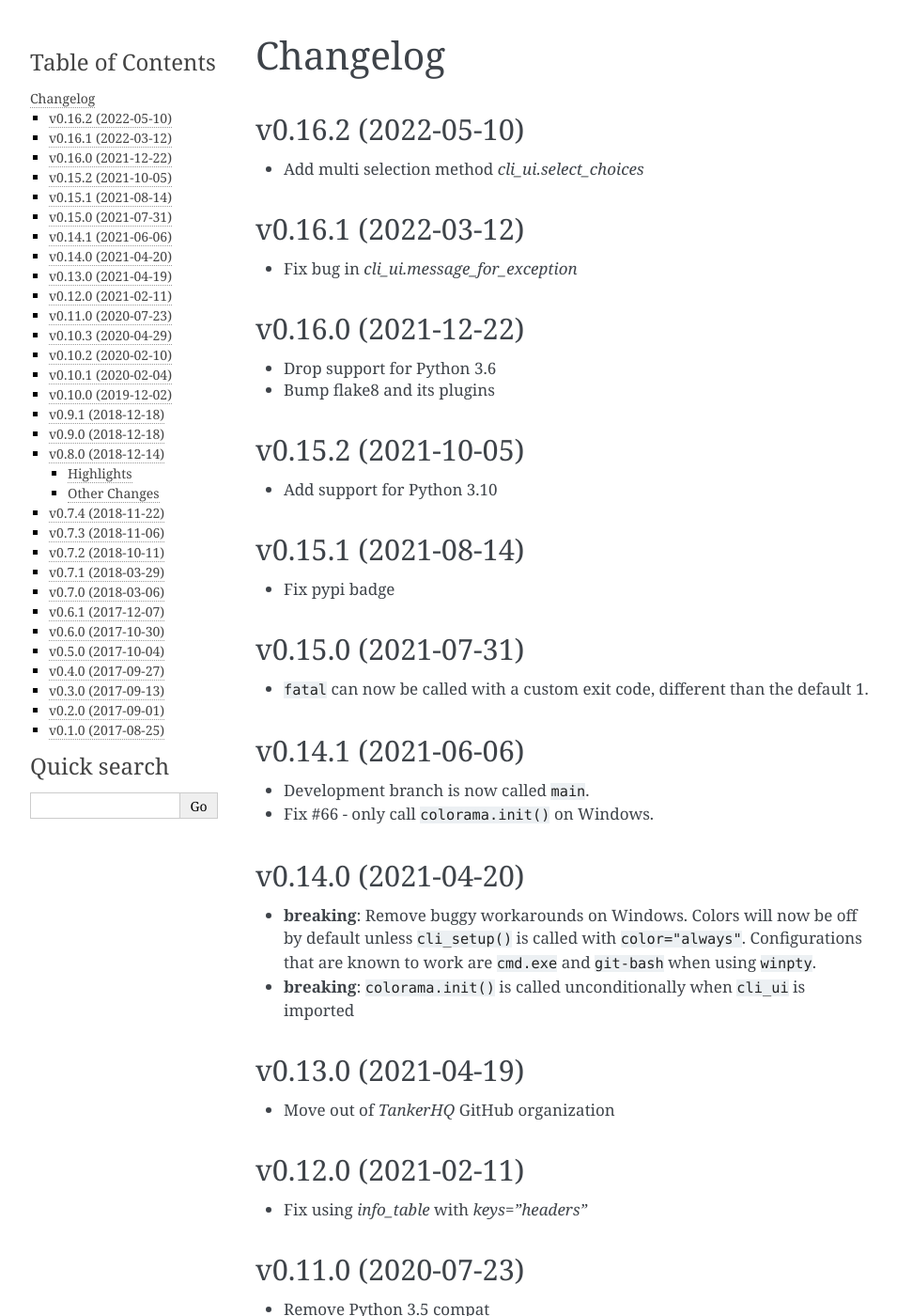
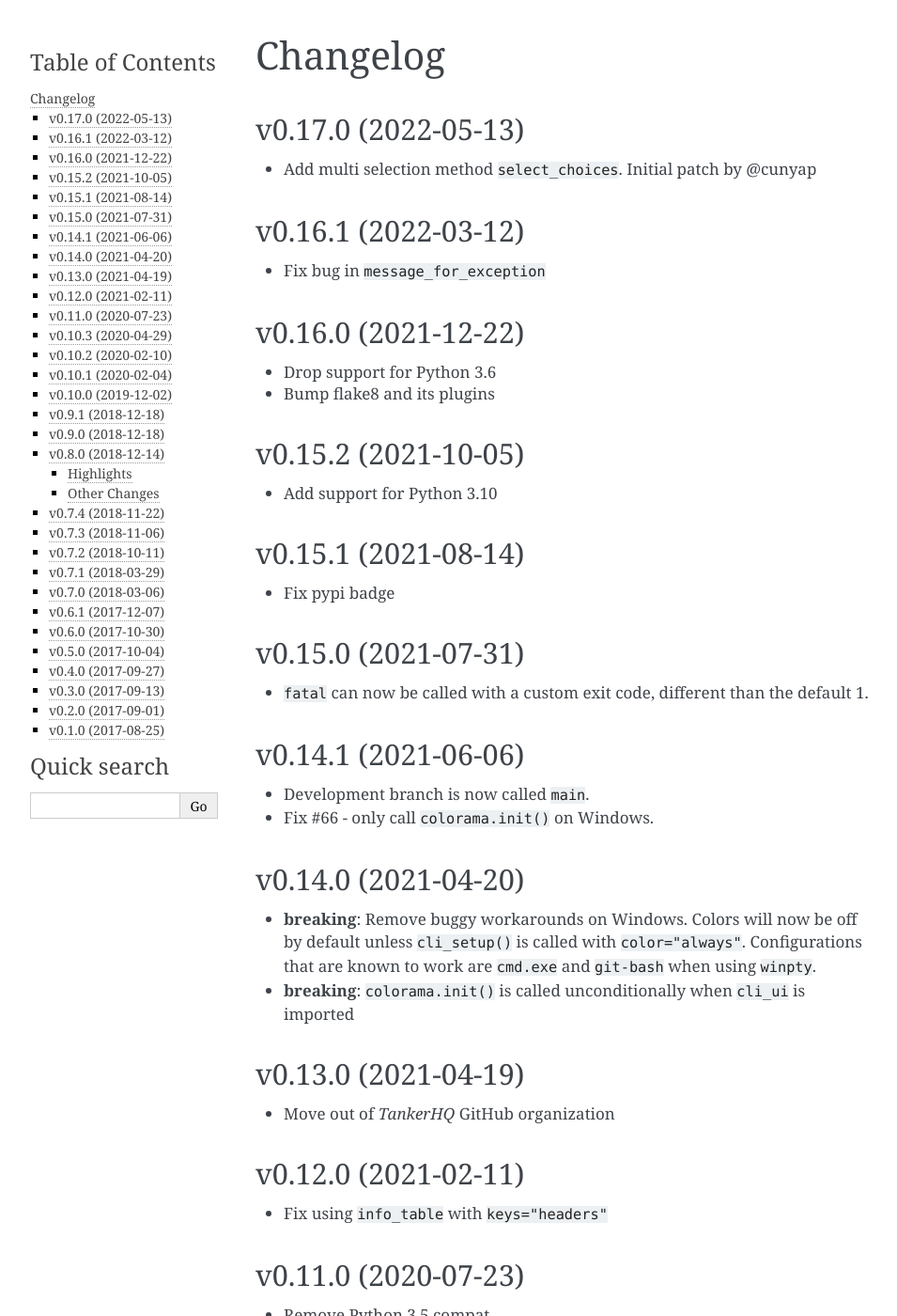
Before and after one commit to your-tools/python-cli-ui, a Sphinx documentation site: the page built from docs/changelog.rst, in a window 1280 px wide and 1400 px high. Shown: the whole window at 94% size, without its empty margins (148-1103 px from the left). Built offline with Sphinx 7.4.7, drawn with Linux system fonts in a browser that asks for light colours.

Commit message:
Changelog fixes

```diff
--- a/docs/changelog.rst
+++ b/docs/changelog.rst
@@ -1,15 +1,16 @@
 Changelog
 ----------
 
-v0.16.2 (2022-05-10)
+v0.17.0 (2022-05-13)
 ++++++++++++++++++++
 
-* Add multi selection method `cli_ui.select_choices`
+* Add multi selection method ``select_choices``. Initial patch
+  by @cunyap
 
 v0.16.1 (2022-03-12)
 ++++++++++++++++++++
 
-* Fix bug in `cli_ui.message_for_exception`
+* Fix bug in ``message_for_exception``
 
 v0.16.0 (2021-12-22)
 ++++++++++++++++++++
@@ -58,7 +59,7 @@ v0.13.0 (2021-04-19)
 v0.12.0 (2021-02-11)
 +++++++++++++++++++++
 
-* Fix using `info_table` with `keys="headers"`
+* Fix using ``info_table`` with ``keys="headers"``
 
 v0.11.0 (2020-07-23)
 ++++++++++++++++++++
@@ -74,7 +75,7 @@ v0.10.3 (2020-04-29)
 v0.10.2 (2020-02-10)
 ++++++++++++++++++++
 
-* Fix calling `cli_ui.dot()` without `fileobj` argument.
+* Fix calling ``dot()`` without `fileobj` argument.
 
 v0.10.1 (2020-02-04)
 ++++++++++++++++++++
```
